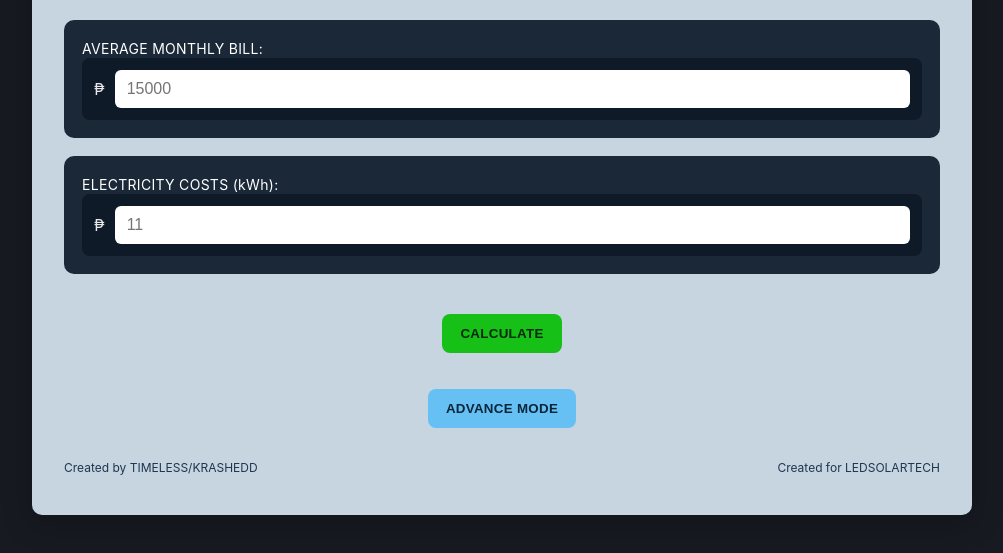
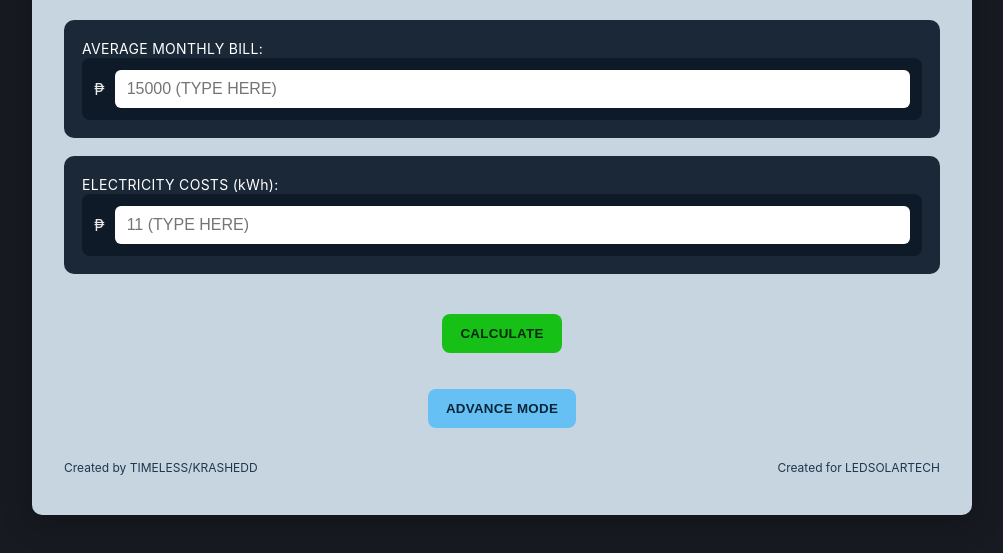
Before and after one commit to Krashedd/Solar-Panel-Calculator, a plain HTML site: page index.html in a window 1280 px wide. Shown: the part 179-732 px from the top of the page, without its empty margins (138-1141 px from the left). Drawn offline with Linux system fonts and the light colour scheme.

Commit message:
Update index.html

```diff
--- a/index.html
+++ b/index.html
@@ -49,7 +49,7 @@
             <label for="bill">AVERAGE MONTHLY BILL:</label>
             <div class="input-wrap">
               <span class="peso">₱</span>
-              <input id="bill" type="number" inputmode="decimal" placeholder="15000" min="0" step="0.01" />
+              <input id="bill" type="number" inputmode="decimal" placeholder="15000 (TYPE HERE)" min="0" step="0.01" />
             </div>
           </div>
         </div>
@@ -58,7 +58,7 @@
             <label for="rate">ELECTRICITY COSTS (kWh):</label>
             <div class="input-wrap">
               <span class="peso">₱</span>
-              <input id="rate" type="number" inputmode="decimal" placeholder="11" min="0.01" step="0.01" />
+              <input id="rate" type="number" inputmode="decimal" placeholder="11 (TYPE HERE)" min="0.01" step="0.01" />
             </div>
           </div>
         </div>
```
